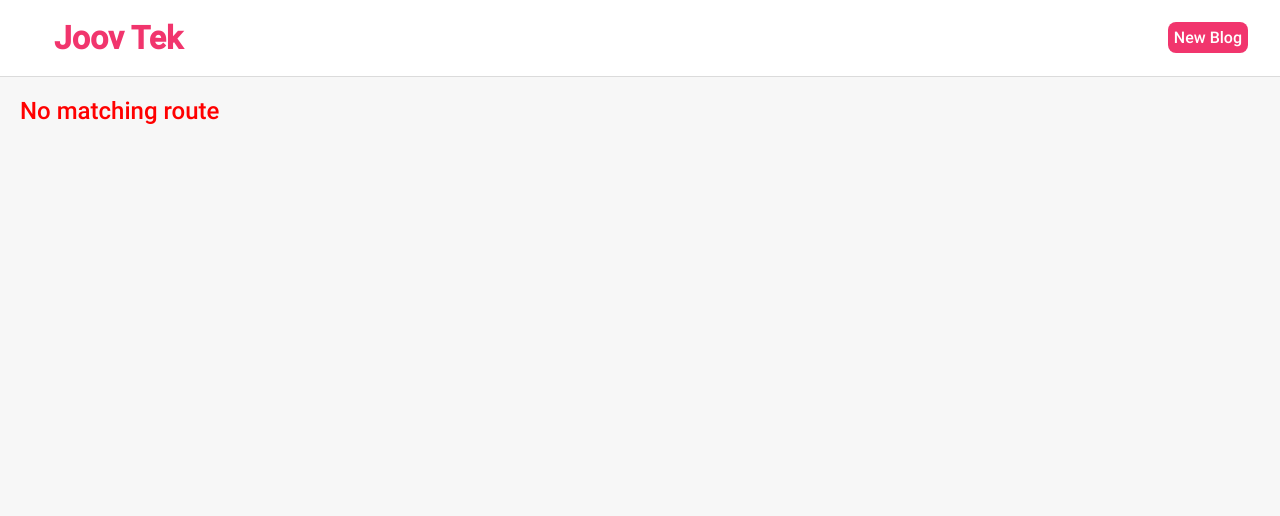
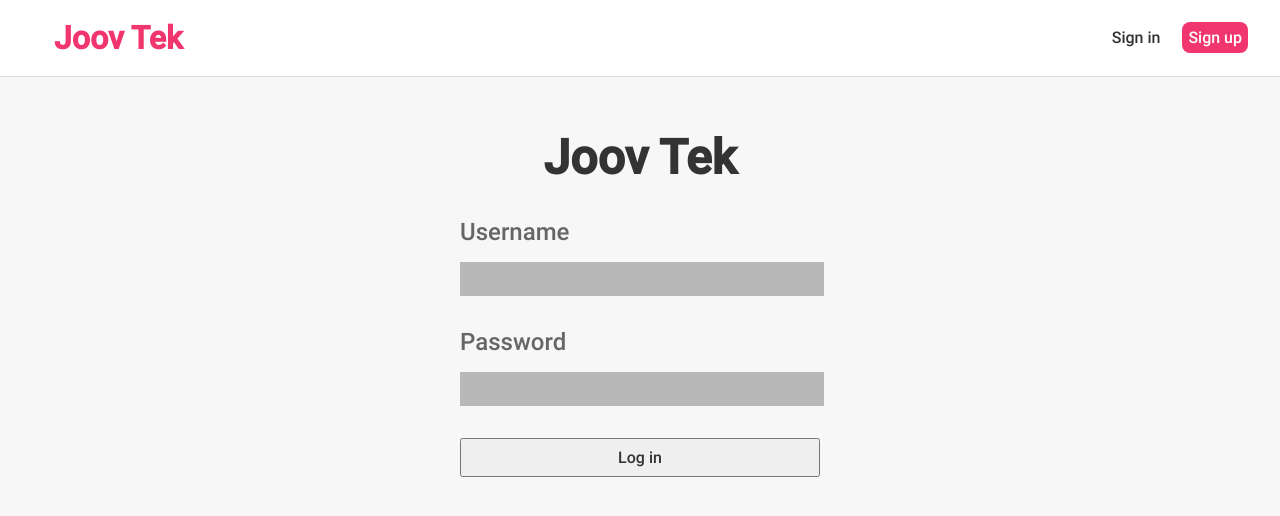
Before and after one commit to acf-patrick/jovo-blog, a React (Create React App) app: page /signin in a window 1280 px wide. Shown: the top 516 px of the page. Built offline with nearby package versions, Linux system fonts and the light colour scheme; the HTML template or start-up script is replaced by a standard one.

Commit message:
login page

```diff
--- a/package.json
+++ b/package.json
@@ -1,8 +1,9 @@
 {
-  "name": "dojo-blog",
+  "name": "jovo-blog",
   "version": "0.1.0",
   "private": true,
   "dependencies": {
+    "@fortawesome/fontawesome-free": "^6.1.1",
     "@testing-library/jest-dom": "^5.11.6",
     "@testing-library/react": "^11.2.2",
     "@testing-library/user-event": "^12.5.0",
--- a/src/App.js
+++ b/src/App.js
@@ -1,6 +1,7 @@
 import Navbar from "./components/Navbar/Navbar";
 import Home from "./components/Home/Home";
 import Create from "./components/Create/Create";
+import Login from "./components/Login/Login";
 import { BrowserRouter as Router, Route, Routes } from "react-router-dom";
 
 function App() {
@@ -12,6 +13,7 @@ function App() {
           <Routes>
             <Route path="/" element={<Home />} />
             <Route path="/create" element={<Create />} />
+            <Route path="/signin" element={<Login />} />
             <Route
               path="*"
               element={
--- a/src/components/BlogList/BlogList.css
+++ b/src/components/BlogList/BlogList.css
@@ -30,6 +30,10 @@
   justify-content: space-between;
 }
 
+.blog__title:hover, .blog__author:hover {
+  cursor: default;
+}
+
 .likes {
   color: rgb(194, 194, 194);
   font-size: 0.8rem;
--- a/src/components/Login/Login.css
+++ b/src/components/Login/Login.css
@@ -1,3 +1,52 @@
+.error {
+    display: none;
+}
+
+.login-card {
+  max-width: 360px;
+  margin: auto;
+  font-size: 1.5rem;
+}
+
 .login-card .logo {
+  text-align: center;
+  margin: 2rem;
+}
 
+.login-card input {
+  display: block;
+  width: 100%;
+  height: 2rem;
+  background: rgb(184, 184, 184);
+  border: none;
+  margin-top: 1rem;
 }
+
+.login-card input:focus + div {
+    width: 100%;
+    background-color: black;
+}
+
+.login-card form > div {
+  margin-top: 2rem;
+}
+
+.login-card input:focus {
+  outline: none;
+  background: white;
+}
+
+.login-card label {
+  color: rgb(102, 102, 102);
+}
+
+.login-card button {
+  font-size: 1rem;
+  padding: 0.5rem 0;
+  margin-top: 2rem;
+  width: 100%;
+}
+
+.login-card button:hover {
+  cursor: pointer;
+}
--- a/src/components/Login/Login.js
+++ b/src/components/Login/Login.js
@@ -1,23 +1,28 @@
 import "./Login.css";
 
 const Login = () => {
-	const onSubmit = e => {
-		e.preventDefault();
-	};
+  const onSubmit = (e) => {
+    e.preventDefault();
+  };
 
   return (
-    <div className="login-card">
+    <div className="login-card" style={{ animation: "appear 700ms ease-out" }}>
       <h1 className="logo">Joov Tek</h1>
       <form onSubmit={onSubmit}>
-        <p className="username">
+        <div className="username">
           <label htmlFor="#username">Username</label>
+          <br />
           <input type="text" id="username" name="username" />
-        </p>
-        <p className="password">
+          <div className="line"></div>
+          <p className="error"></p>
+        </div>
+        <div className="password">
           <label htmlFor="#password">Password</label>
-          <input type="text" id="password" name="password" />
-        </p>
-				<div><button type="submit">Log in</button></div>
+          <br />
+          <input type="password" id="password" name="password" />
+          <div className="line"></div>
+        </div>
+        <button type="submit">Log in</button>
       </form>
     </div>
   );
--- a/src/components/Navbar/Navbar.css
+++ b/src/components/Navbar/Navbar.css
@@ -7,7 +7,7 @@
   background: white;
 }
 
-nav .logo {
+.navbar .logo {
   font-size: 2rem;
   color: #f1356d;
   font-weight: bold;
@@ -19,16 +19,16 @@ nav .logo {
   padding: 6px;
 }
 
-[href="/"]:hover {
+.signin:hover {
   color: #f1356d;
 }
 
-.create-button {
+.signup {
   color: white;
   background: #f1356d;
   border-radius: 8px;
 }
 
-.create-button:hover {
+.signup:hover {
   background: hsl(342, 87%, 70%);
 }
--- a/src/components/Navbar/Navbar.js
+++ b/src/components/Navbar/Navbar.js
@@ -6,7 +6,8 @@ const Navbar = () => {
     <nav className="navbar">
       <Link to="/" className="logo">Joov Tek</Link>
       <div className="links">
-        <Link to="/create" className="create-button">New Blog</Link>
+        <Link to="/signin" className="signin">Sign in</Link>
+        <Link to="/singup" className="signup">Sign up</Link>
       </div>
     </nav>
   );
```
Also changed, not shown: 2 other files (tests, documents, lock files or other folders).
